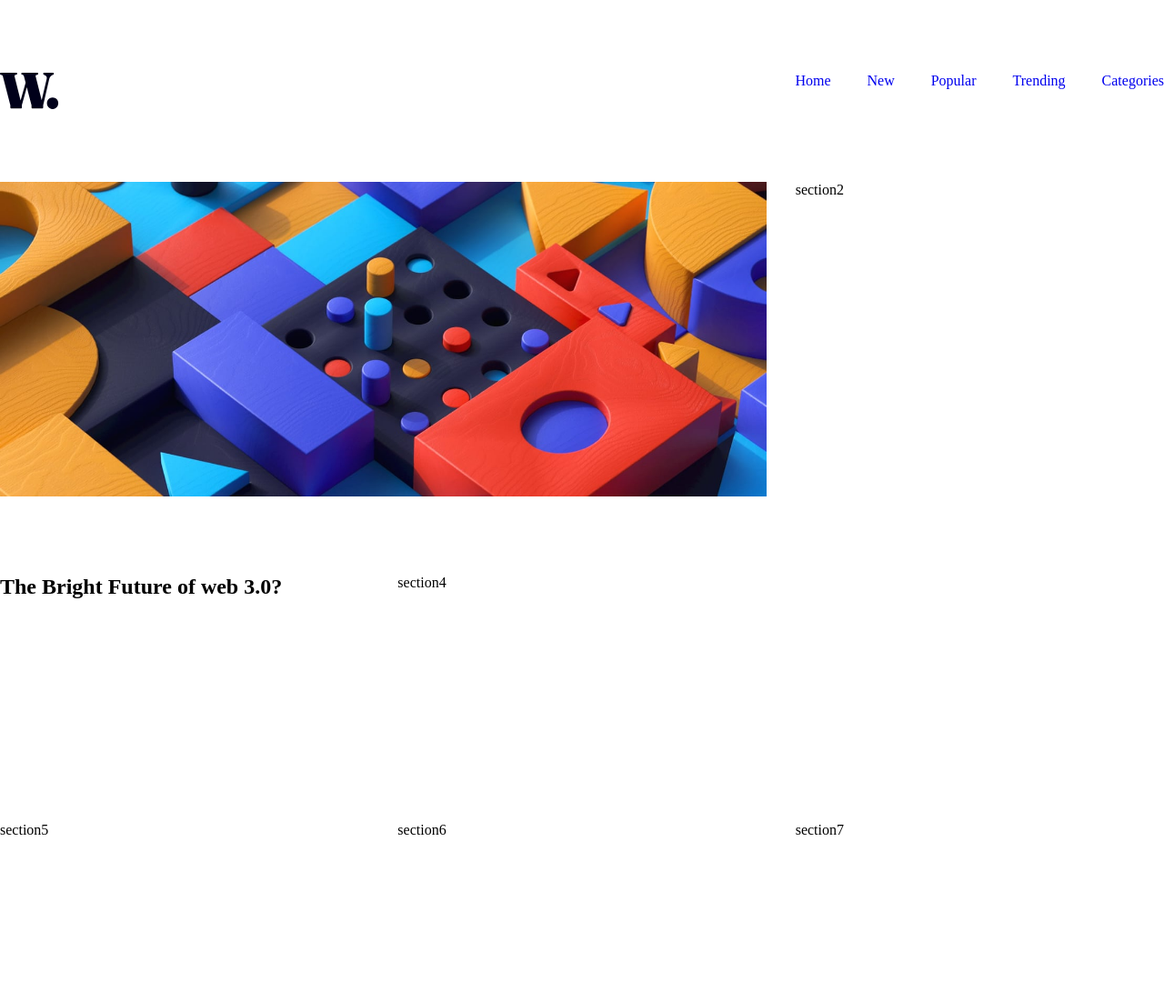
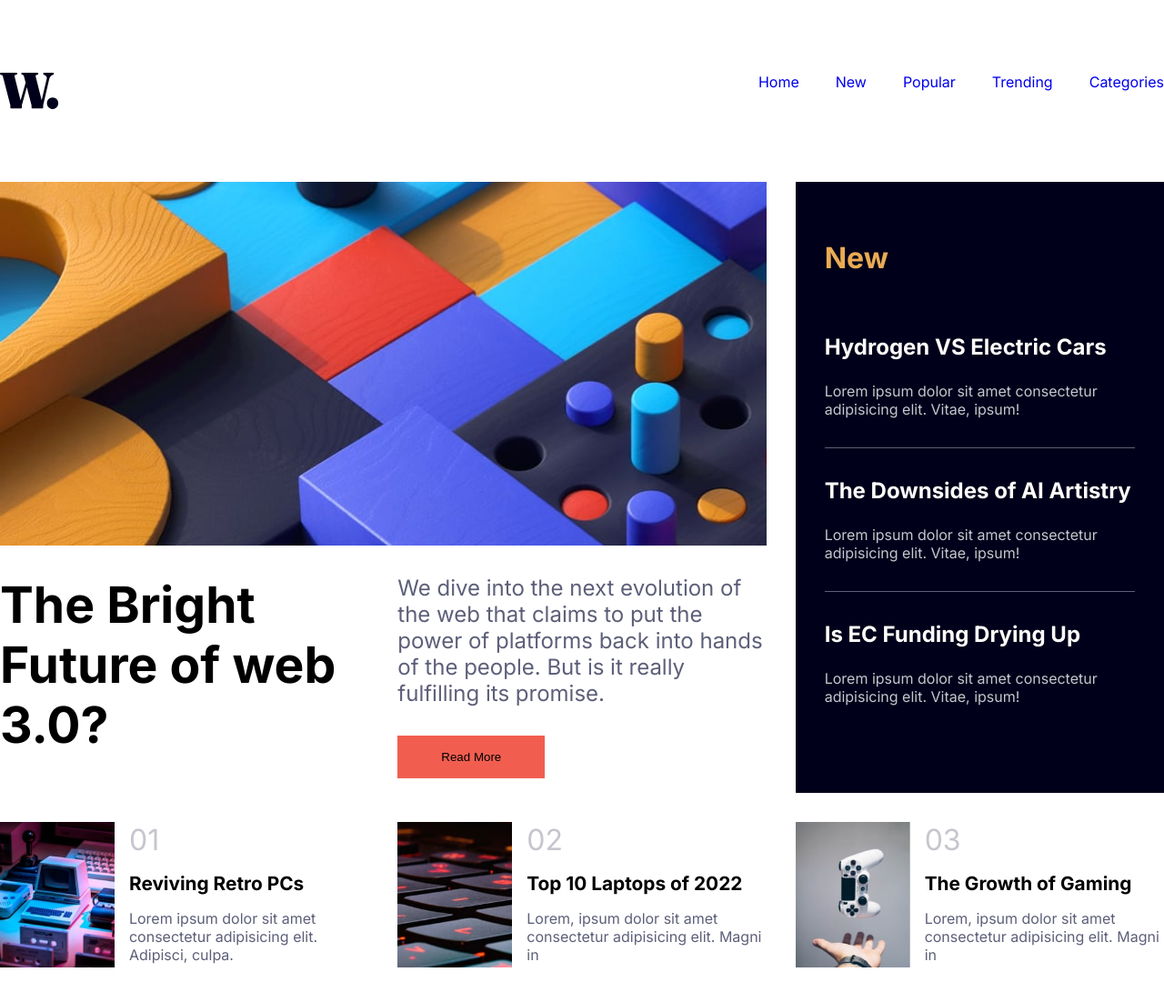
Before and after one commit to Jayakodehode/News-Homepage, a plain HTML site: page index.html in a window 1280 px wide. Shown: the whole page at 91% size. Before the commit the page ends 1064 px from the top, so only its background shows below. Drawn offline with Linux system fonts and the light colour scheme.

Commit message:
added code for styling

```diff
--- a/index.html
+++ b/index.html
@@ -25,19 +25,82 @@
           </ul>
         </nav>
       </header>
-      <section>
-        <div class="section-1">
+      <section class="homepage">
+        <div class="section-1"></div>
+        <div class="section-2"><h1>The Bright Future of web 3.0?</h1></div>
+        <div class="section-3">
+          <p>
+            We dive into the next evolution of the web that claims to put the
+            power of platforms back into hands of the people. But is it really
+            fulfilling its promise.
+          </p>
+          <button>Read More</button>
+        </div>
+        <div class="section-4">
+          <h1>New</h1>
+          <section class="paragraph border">
+            <h3>Hydrogen VS Electric Cars</h3>
+            <p>
+              Lorem ipsum dolor sit amet consectetur adipisicing elit. Vitae,
+              ipsum!
+            </p>
+          </section>
+          <section class="paragraph border">
+            <h3>The Downsides of AI Artistry</h3>
+            <p>
+              Lorem ipsum dolor sit amet consectetur adipisicing elit. Vitae,
+              ipsum!
+            </p>
+          </section>
+          <section class="paragraph">
+            <h3>Is EC Funding Drying Up</h3>
+            <p>
+              Lorem ipsum dolor sit amet consectetur adipisicing elit. Vitae,
+              ipsum!
+            </p>
+          </section>
+        </div>
+
+        <div class="section-5 footer">
           <img
-            src="./news-homepage-main/assets/images/image-web-3-desktop.jpg"
-            alt="image"
+            src="./news-homepage-main/assets/images/image-retro-pcs.jpg"
+            alt=""
           />
+          <div class="image-text">
+            <span>01</span>
+            <h4>Reviving Retro PCs</h4>
+            <p>
+              Lorem ipsum dolor sit amet consectetur adipisicing elit. Adipisci,
+              culpa.
+            </p>
+          </div>
         </div>
-        <div class="section-2">section2</div>
-        <div class="section-3"><h1>The Bright Future of web 3.0?</h1></div>
-        <div class="section-4">section4</div>
-        <div class="section-5">section5</div>
-        <div class="section-6">section6</div>
-        <div class="section-7">section7</div>
+        <div class="section-6 footer">
+          <img
+            src="./news-homepage-main/assets/images/image-top-laptops.jpg"
+            alt=""
+          />
+          <div class="image-text">
+            <span>02</span>
+            <h4>Top 10 Laptops of 2022</h4>
+            <p>
+              Lorem, ipsum dolor sit amet consectetur adipisicing elit. Magni in
+            </p>
+          </div>
+        </div>
+        <div class="section-7 footer">
+          <img
+            src="./news-homepage-main/assets/images/image-gaming-growth.jpg"
+            alt=""
+          />
+          <div class="image-text">
+            <span>03</span>
+            <h4>The Growth of Gaming</h4>
+            <p>
+              Lorem, ipsum dolor sit amet consectetur adipisicing elit. Magni in
+            </p>
+          </div>
+        </div>
       </section>
     </div>
   </body>
--- a/style.css
+++ b/style.css
@@ -1,9 +1,14 @@
+@import url("https://fonts.googleapis.com/css2?family=Hanken+Grotesk:wght@400;500;700;800&family=Inter:wght@400;600;700;900&family=League+Spartan:wght@700&display=swap");
+
 * {
   margin: 0;
   padding: 0;
   box-sizing: border-box;
   list-style-type: none;
   text-decoration: none;
+}
+body {
+  font-family: "Inter", sans-serif;
 }
 .container {
   max-width: 1440px;
@@ -14,13 +19,14 @@
   display: flex;
   justify-content: space-between;
   margin-top: 5rem;
+  flex-wrap: wrap;
 }
 .navbar ul {
   display: flex;
   gap: 2.5rem;
 }
-section {
-  margin-top: 5rem;
+.homepage {
+  margin: 5rem 0;
   display: grid;
   gap: 2rem;
   grid-template-columns: repeat(3, 1fr);
@@ -28,11 +34,80 @@ section {
 }
 .section-1 {
   grid-column: 1/3;
+  background-image: url(./news-homepage-main/assets/images/image-web-3-desktop.jpg);
 }
 .section-1 img {
   width: 100%;
   overflow: hidden;
 }
 .section-2 {
+  font-size: 2.3rem;
+}
+.section-3 {
+  font-size: 1.5rem;
+  color: hsl(236, 13%, 42%);
+}
+.section-3 p {
+  font-size: 1.5rem;
+}
+.section-3 button {
+  border: none;
+  background: none;
+  background-color: hsl(5, 85%, 63%);
+  padding: 1rem 3rem;
+  margin-top: 2rem;
+}
+.section-4 {
   grid-area: 1/3/3/4;
+  background-color: hsl(240, 100%, 5%);
+  color: hsl(36, 100%, 99%);
+  padding: 2rem;
 }
+.section-4 h1 {
+  color: hsl(35, 77%, 62%);
+  font-size: 2rem;
+  padding: 2rem 0;
+}
+.border {
+  border-bottom: 1px solid hsl(236, 13%, 42%);
+}
+.paragraph {
+  padding: 2rem 0;
+}
+.paragraph h3 {
+  font-size: 1.5rem;
+  padding-bottom: 1.5rem;
+}
+.paragraph p {
+  font-size: 1rem;
+  /*padding-bottom: 2.5rem;*/
+  color: hsl(233, 8%, 79%);
+}
+.footer {
+  display: flex;
+  gap: 1rem;
+}
+.footer span {
+  font-size: 2rem;
+
+  color: hsl(233, 8%, 79%);
+}
+.footer h4 {
+  font-size: 1.3rem;
+  padding: 1rem 0;
+}
+.footer p {
+  font-size: 1rem;
+  color: hsl(236, 13%, 42%);
+}
+
+@media (max-width: 400px) {
+  .homepage {
+    display: flex;
+    flex-direction: column;
+    padding: 1rem;
+  }
+  .section-1 {
+    background-image: url(./news-homepage-main/assets/images/image-web-3-mobile.jpg);
+  }
+}
```
